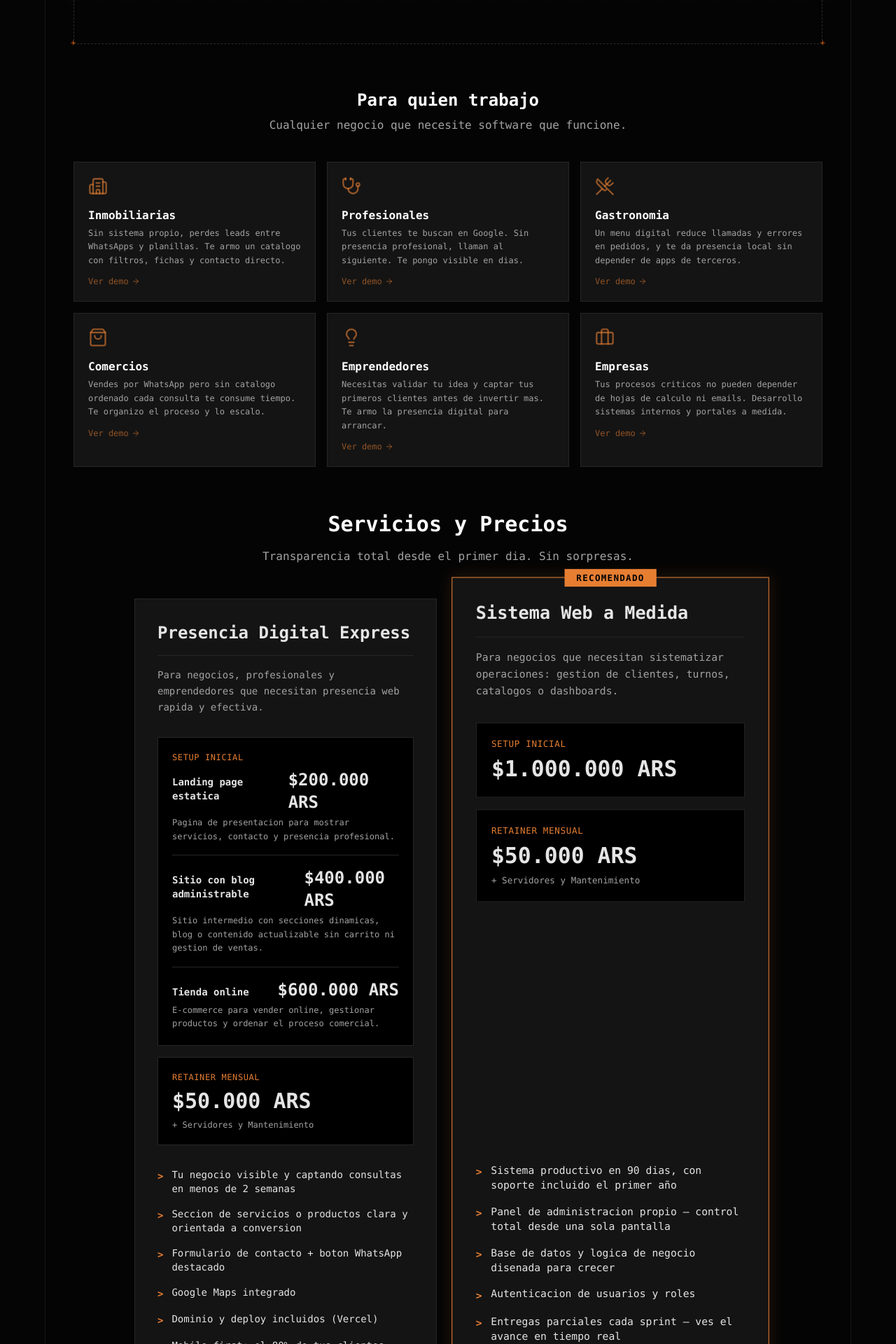
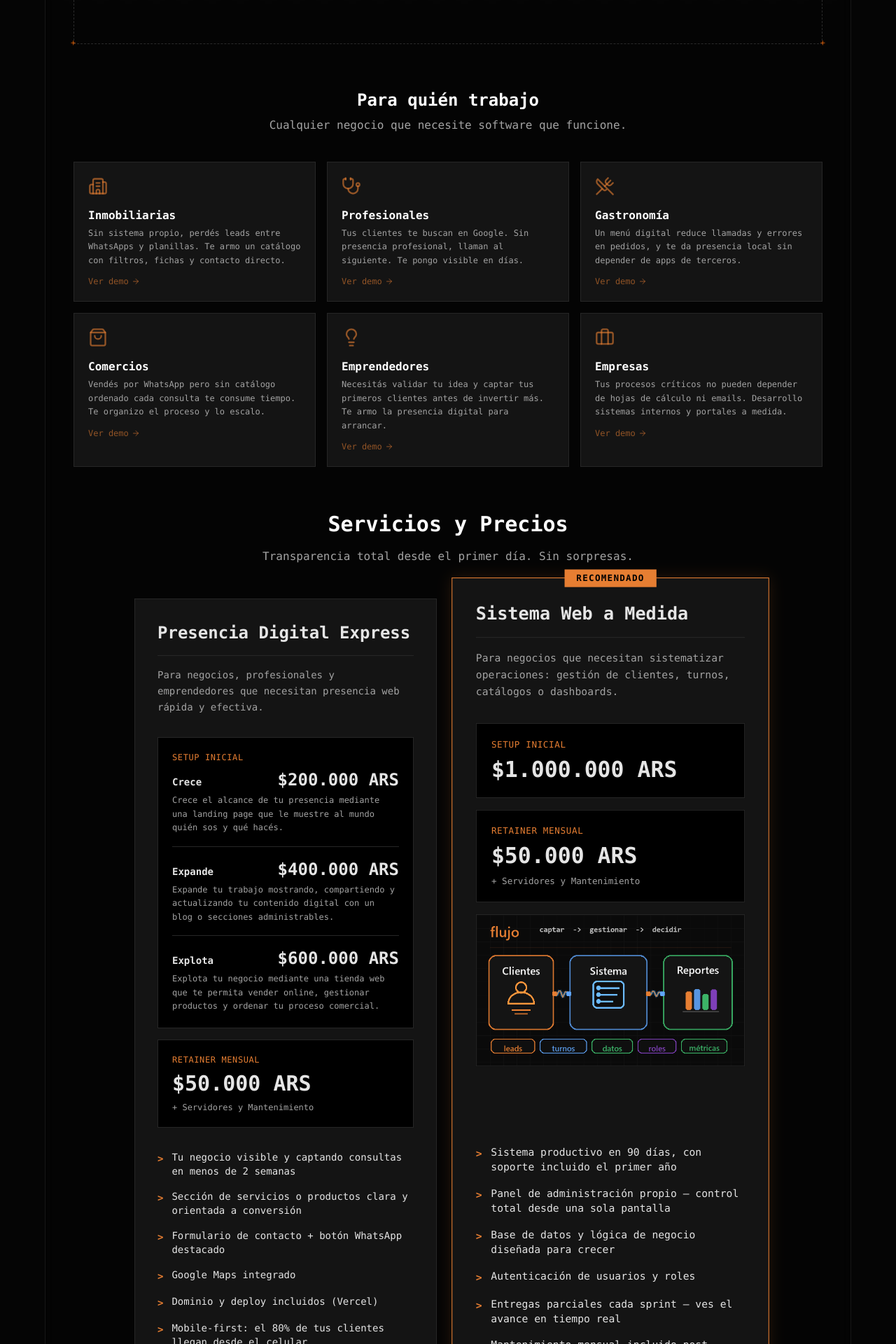
Before and after one commit to artifex94/artifex94.github.io, a React (Vite) app: page /business in a window 1280 px wide. Shown: the part 800-2720 px from the top of the page at 70% size. Built offline with nearby package versions, Linux system fonts and the light colour scheme.

Commit message:
feat(business): refine pricing and system visual

```diff
--- a/src/Business.tsx
+++ b/src/Business.tsx
@@ -11,7 +11,7 @@ import {
   MessageSquare, Lock, FolderOpen,
 } from 'lucide-react';
 
-const WHATSAPP_MESSAGE = "Hola Ramiro, como estas? Vi tu pagina y me gustaria hablar sobre una propuesta de desarrollo web. Quiero contarte un poco lo que necesito y ver si podemos armar algo juntos.";
+const WHATSAPP_MESSAGE = "Hola Ramiro, ¿cómo estás? Vi tu página y me gustaría hablar sobre una propuesta de desarrollo web. Quiero contarte un poco lo que necesito y ver si podemos armar algo juntos.";
 const WHATSAPP_URL = `https://wa.me/5493436431987?text=${encodeURIComponent(WHATSAPP_MESSAGE)}`;
 
 interface Segment {
@@ -37,22 +37,22 @@ interface Differentiator {
 const pricingTiers: PricingTier[] = [
   {
     name: "Presencia Digital Express",
-    target: "Para negocios, profesionales y emprendedores que necesitan presencia web rapida y efectiva.",
+    target: "Para negocios, profesionales y emprendedores que necesitan presencia web rápida y efectiva.",
     setupPrice: "$200.000 ARS",
     setupOptions: [
       {
-        label: "Landing page estatica",
-        description: "Pagina de presentacion para mostrar servicios, contacto y presencia profesional.",
+        label: "Crece",
+        description: "Crece el alcance de tu presencia mediante una landing page que le muestre al mundo quién sos y qué hacés.",
         price: "$200.000 ARS",
       },
       {
-        label: "Sitio con blog administrable",
-        description: "Sitio intermedio con secciones dinamicas, blog o contenido actualizable sin carrito ni gestion de ventas.",
+        label: "Expande",
+        description: "Expande tu trabajo mostrando, compartiendo y actualizando tu contenido digital con un blog o secciones administrables.",
         price: "$400.000 ARS",
       },
       {
-        label: "Tienda online",
-        description: "E-commerce para vender online, gestionar productos y ordenar el proceso comercial.",
+        label: "Explota",
+        description: "Explota tu negocio mediante una tienda web que te permita vender online, gestionar productos y ordenar tu proceso comercial.",
         price: "$600.000 ARS",
       },
     ],
@@ -60,8 +60,8 @@ const pricingTiers: PricingTier[] = [
     ctaHref: WHATSAPP_URL,
     features: [
       "Tu negocio visible y captando consultas en menos de 2 semanas",
-      "Seccion de servicios o productos clara y orientada a conversion",
-      "Formulario de contacto + boton WhatsApp destacado",
+      "Sección de servicios o productos clara y orientada a conversión",
+      "Formulario de contacto + botón WhatsApp destacado",
       "Google Maps integrado",
       "Dominio y deploy incluidos (Vercel)",
       "Mobile-first: el 80% de tus clientes llegan desde el celular",
@@ -69,15 +69,17 @@ const pricingTiers: PricingTier[] = [
   },
   {
     name: "Sistema Web a Medida",
-    target: "Para negocios que necesitan sistematizar operaciones: gestion de clientes, turnos, catalogos o dashboards.",
+    target: "Para negocios que necesitan sistematizar operaciones: gestión de clientes, turnos, catálogos o dashboards.",
     setupPrice: "$1.000.000 ARS",
     retainerPrice: "$50.000 ARS",
     ctaHref: WHATSAPP_URL,
+    visualSrc: "/assets/business-system-demo.gif",
+    visualAlt: "Animación de un sistema web a medida conectando clientes, datos, panel administrativo y dashboard.",
     features: [
-      "Sistema productivo en 90 dias, con soporte incluido el primer año",
-      "Panel de administracion propio — control total desde una sola pantalla",
-      "Base de datos y logica de negocio disenada para crecer",
-      "Autenticacion de usuarios y roles",
+      "Sistema productivo en 90 días, con soporte incluido el primer año",
+      "Panel de administración propio — control total desde una sola pantalla",
+      "Base de datos y lógica de negocio diseñada para crecer",
+      "Autenticación de usuarios y roles",
       "Entregas parciales cada sprint — ves el avance en tiempo real",
       "Mantenimiento mensual incluido post-entrega",
     ],
@@ -86,36 +88,36 @@ const pricingTiers: PricingTier[] = [
 ];
 
 const onboardingSteps: Step[] = [
-  { step: "01", icon: Search,   title: "Discovery",         desc: "Reunion de diagnostico para entender el negocio, el problema y los objetivos. Sin costo ni compromiso." },
-  { step: "02", icon: FileText, title: "Propuesta",         desc: "Alcance, arquitectura, tiempos y presupuesto fijo detallado. Sin sorpresas despues." },
+  { step: "01", icon: Search,   title: "Discovery",         desc: "Reunión de diagnóstico para entender el negocio, el problema y los objetivos. Sin costo ni compromiso." },
+  { step: "02", icon: FileText, title: "Propuesta",         desc: "Alcance, arquitectura, tiempos y presupuesto fijo detallado. Sin sorpresas después." },
   { step: "03", icon: Code2,    title: "Desarrollo",        desc: "Ciclo de desarrollo con entregas parciales. Ves el avance y das feedback en cada etapa." },
-  { step: "04", icon: Rocket,   title: "Entrega & Soporte", desc: "Deploy a produccion, documentacion entregada y transicion al plan de mantenimiento." },
+  { step: "04", icon: Rocket,   title: "Entrega & Soporte", desc: "Deploy a producción, documentación entregada y transición al plan de mantenimiento." },
 ];
 
 const targetSegments: Segment[] = [
-  { icon: Building2,       title: "Inmobiliarias",  desc: "Sin sistema propio, perdes leads entre WhatsApps y planillas. Te armo un catalogo con filtros, fichas y contacto directo.",          demo: "/business/inmobiliarias" },
-  { icon: Stethoscope,     title: "Profesionales",  desc: "Tus clientes te buscan en Google. Sin presencia profesional, llaman al siguiente. Te pongo visible en dias.",                         demo: "/business/profesionales" },
-  { icon: UtensilsCrossed, title: "Gastronomia",    desc: "Un menu digital reduce llamadas y errores en pedidos, y te da presencia local sin depender de apps de terceros.",                     demo: "/business/gastronomia"   },
-  { icon: ShoppingBag,     title: "Comercios",      desc: "Vendes por WhatsApp pero sin catalogo ordenado cada consulta te consume tiempo. Te organizo el proceso y lo escalo.",                 demo: "/business/comercios"     },
-  { icon: Lightbulb,       title: "Emprendedores",  desc: "Necesitas validar tu idea y captar tus primeros clientes antes de invertir mas. Te armo la presencia digital para arrancar.",         demo: "/business/emprendedores" },
-  { icon: Briefcase,       title: "Empresas",       desc: "Tus procesos criticos no pueden depender de hojas de calculo ni emails. Desarrollo sistemas internos y portales a medida.",           demo: "/business/empresas"      },
+  { icon: Building2,       title: "Inmobiliarias",  desc: "Sin sistema propio, perdés leads entre WhatsApps y planillas. Te armo un catálogo con filtros, fichas y contacto directo.",          demo: "/business/inmobiliarias" },
+  { icon: Stethoscope,     title: "Profesionales",  desc: "Tus clientes te buscan en Google. Sin presencia profesional, llaman al siguiente. Te pongo visible en días.",                         demo: "/business/profesionales" },
+  { icon: UtensilsCrossed, title: "Gastronomía",    desc: "Un menú digital reduce llamadas y errores en pedidos, y te da presencia local sin depender de apps de terceros.",                     demo: "/business/gastronomia"   },
+  { icon: ShoppingBag,     title: "Comercios",      desc: "Vendés por WhatsApp pero sin catálogo ordenado cada consulta te consume tiempo. Te organizo el proceso y lo escalo.",                 demo: "/business/comercios"     },
+  { icon: Lightbulb,       title: "Emprendedores",  desc: "Necesitás validar tu idea y captar tus primeros clientes antes de invertir más. Te armo la presencia digital para arrancar.",         demo: "/business/emprendedores" },
+  { icon: Briefcase,       title: "Empresas",       desc: "Tus procesos críticos no pueden depender de hojas de cálculo ni emails. Desarrollo sistemas internos y portales a medida.",           demo: "/business/empresas"      },
 ];
 
 const differentiators: Differentiator[] = [
   {
     icon: MessageSquare,
-    title: "Comunicacion directa",
-    desc: "Sin intermediarios, sin ticketing, sin su consulta fue derivada al equipo. Hablas conmigo durante todo el proyecto, desde el primer mensaje hasta el deploy.",
+    title: "Comunicación directa",
+    desc: "Sin intermediarios, sin ticketing, sin su consulta fue derivada al equipo. Hablás conmigo durante todo el proyecto, desde el primer mensaje hasta el deploy.",
   },
   {
     icon: Lock,
     title: "Precio fijo antes de empezar",
-    desc: "El presupuesto que acordamos es el que pagas. Sin extras sorpresa ni horas adicionales no pactadas. Si algo cambia, lo hablamos antes de hacerlo.",
+    desc: "El presupuesto que acordamos es el que pagás. Sin extras sorpresa ni horas adicionales no pactadas. Si algo cambia, lo hablamos antes de hacerlo.",
   },
   {
     icon: FolderOpen,
-    title: "Codigo que es tuyo",
-    desc: "Acceso completo al repositorio y documentacion del proyecto desde el dia uno. Si otro desarrollador necesita tomar el trabajo, puede hacerlo sin problemas.",
+    title: "Código que es tuyo",
+    desc: "Acceso completo al repositorio y documentación del proyecto desde el día uno. Si otro desarrollador necesita tomar el trabajo, puede hacerlo sin problemas.",
   },
 ];
 
@@ -226,7 +228,7 @@ function ProcesoSection() {
   return (
     <section>
       <div className="text-center mb-12">
-        <h2 className="text-3xl font-bold text-white mb-3">Como trabajamos</h2>
+        <h2 className="text-3xl font-bold text-white mb-3">Cómo trabajamos</h2>
         <p className="text-[#a3a3a3] text-sm font-mono">// Cuatro etapas claras, sin sorpresas.</p>
       </div>
       <div className="relative">
@@ -288,7 +290,7 @@ export const Business = () => {
         {/* Segmentos */}
         <section>
           <div className="text-center mb-10">
-            <h2 className="text-2xl font-bold text-white mb-2">Para quien trabajo</h2>
+            <h2 className="text-2xl font-bold text-white mb-2">Para quién trabajo</h2>
             <p className="text-[#a3a3a3]">Cualquier negocio que necesite software que funcione.</p>
           </div>
           <div className="grid grid-cols-2 md:grid-cols-3 gap-4">
@@ -316,7 +318,7 @@ export const Business = () => {
         <section>
           <div className="text-center mb-12">
             <h2 className="text-3xl font-bold text-white mb-4">Servicios y Precios</h2>
-            <p className="text-[#a3a3a3]">Transparencia total desde el primer dia. Sin sorpresas.</p>
+            <p className="text-[#a3a3a3]">Transparencia total desde el primer día. Sin sorpresas.</p>
           </div>
           <div className="grid grid-cols-1 lg:grid-cols-2 gap-8 max-w-4xl mx-auto">
             {pricingTiers.map((tier, idx) => (
@@ -330,11 +332,11 @@ export const Business = () => {
           <div className="p-4 md:p-8">
             <h3 className="text-2xl font-bold text-white mb-3">
               El mantenimiento mensual no es un gasto.<br />
-              <span className="text-[#E67E32]">Es tu garantia de continuidad.</span>
+              <span className="text-[#E67E32]">Es tu garantía de continuidad.</span>
             </h3>
             <p className="text-[#a3a3a3]">
               Por $50.000 ARS/mes tu sistema se mantiene actualizado, seguro y con soporte directo.
-              Ante cualquier cambio o problema, respuesta en el dia.
+              Ante cualquier cambio o problema, respuesta en el día.
             </p>
           </div>
         </BlueprintBox>
@@ -342,10 +344,10 @@ export const Business = () => {
         {/* Proceso */}
         <ProcesoSection />
 
-        {/* Por que yo */}
+        {/* Por qué yo */}
         <section>
           <div className="text-center mb-10">
-            <h2 className="text-3xl font-bold text-white mb-3">Por que trabajar conmigo</h2>
+            <h2 className="text-3xl font-bold text-white mb-3">Por qué trabajar conmigo</h2>
             <p className="text-[#a3a3a3] text-sm font-mono">// Tres cosas que no vas a tener que aclarar dos veces.</p>
           </div>
           <div className="grid grid-cols-1 md:grid-cols-3 gap-6">
@@ -363,10 +365,10 @@ export const Business = () => {
         <BlueprintBox coords={{ x: 50, y: 95 }} delay={0.6}>
           <div className="text-center py-10">
             <h3 className="text-2xl font-bold text-white mb-4">
-              Tenes un proyecto en mente?
+              ¿Tenés un proyecto en mente?
             </h3>
             <p className="text-[#a3a3a3] mb-8 max-w-xl mx-auto">
-              Contame que necesitas. La primera consulta es sin cargo y sin compromiso.
+              Contame qué necesitás. La primera consulta es sin cargo y sin compromiso.
             </p>
             <a
               href={WHATSAPP_URL}
--- a/src/components/PricingBox.tsx
+++ b/src/components/PricingBox.tsx
@@ -12,6 +12,8 @@ export interface PricingTier {
   retainerPrice: string;
   features: string[];
   ctaHref?: string;
+  visualSrc?: string;
+  visualAlt?: string;
   isPopular?: boolean;
 }
 
@@ -23,6 +25,8 @@ export const PricingBox: React.FC<PricingTier> = ({
   retainerPrice,
   features,
   ctaHref,
+  visualSrc,
+  visualAlt,
   isPopular
 }) => {
   return (
@@ -59,6 +63,16 @@ export const PricingBox: React.FC<PricingTier> = ({
           <span className="text-3xl font-bold text-[#e5e5e5]">{retainerPrice}</span>
           <span className="block text-xs text-[#a3a3a3] mt-2">+ Servidores y Mantenimiento</span>
         </div>
+        {visualSrc && (
+          <div className="overflow-hidden bg-[#000000] border border-[#262626] group-hover:border-[#E67E32]/30 transition-colors">
+            <img
+              src={visualSrc}
+              alt={visualAlt ?? ''}
+              className="aspect-video w-full object-cover"
+              loading="lazy"
+            />
+          </div>
+        )}
       </div>
 
       <ul className="flex flex-col gap-4 mb-10">
```
Also changed, not shown: public/assets/business-system-demo.gif (added).
